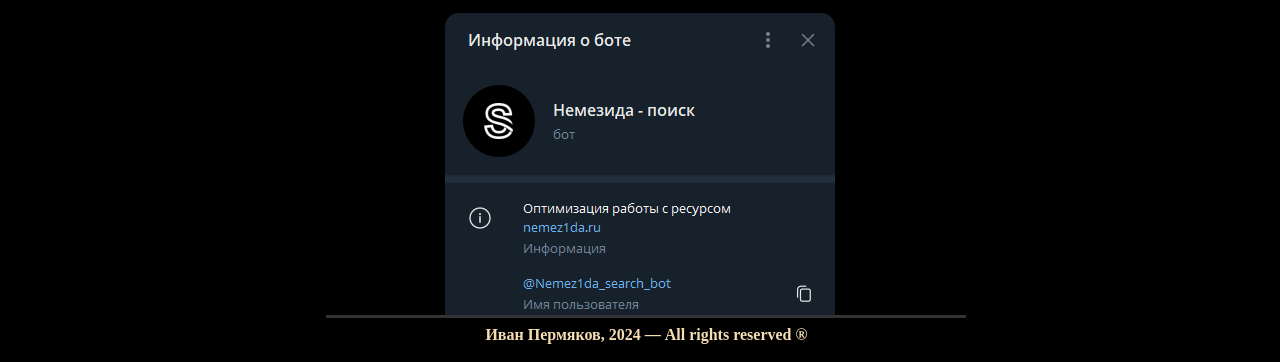
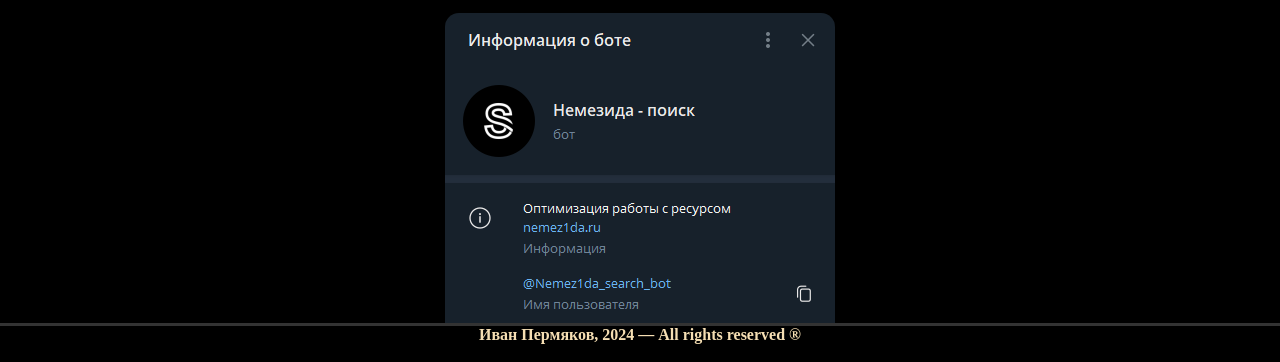
Before and after one commit to Dextiles/Dextiles-instructions, a plain HTML site: page nemezida-search-bot.html in a window 1280 px wide. Shown: the part 436-798 px from the top of the page. Drawn offline with Linux system fonts and the light colour scheme.

Commit message:
Webb app telegram fix

```diff
--- a/nemezida-search-bot.html
+++ b/nemezida-search-bot.html
@@ -228,7 +228,6 @@
         </figure>
     </article>
     <div class="footer">
-        <hr class="hr-circle-footer">
         Иван Пермяков, 2024 &mdash; All rights reserved &reg;
     </div>
 </body>
--- a/styles/nemezida-search-bot.css
+++ b/styles/nemezida-search-bot.css
@@ -150,11 +150,15 @@
     right: 0;
     bottom: 0;
     text-align: center;
-    width: 99%;
+    width: 100%;
     font-size: 16px;
     font-weight: bold;
     color: wheat;
     padding-bottom: 20px;
+    border: none;
+    border-top: 3px solid #333;
+    color: wheat;
+
 }
 
 .blank {
@@ -164,6 +168,7 @@
 }
 
 .hr-circle {
+    list-style: none;
     margin: 20px 0;
     padding: 0;
     height: 0;
@@ -171,13 +176,3 @@
     border-top: 3px solid #333;
     color: wheat;
 }
-
-.hr-circle-footer {
-    border: none;
-    border-top: 3px solid #333;
-    color: wheat;
-    margin-block-start: auto;
-    margin-top: auto;
-    max-width: 40em;
-    width: 88%;
-}
```
